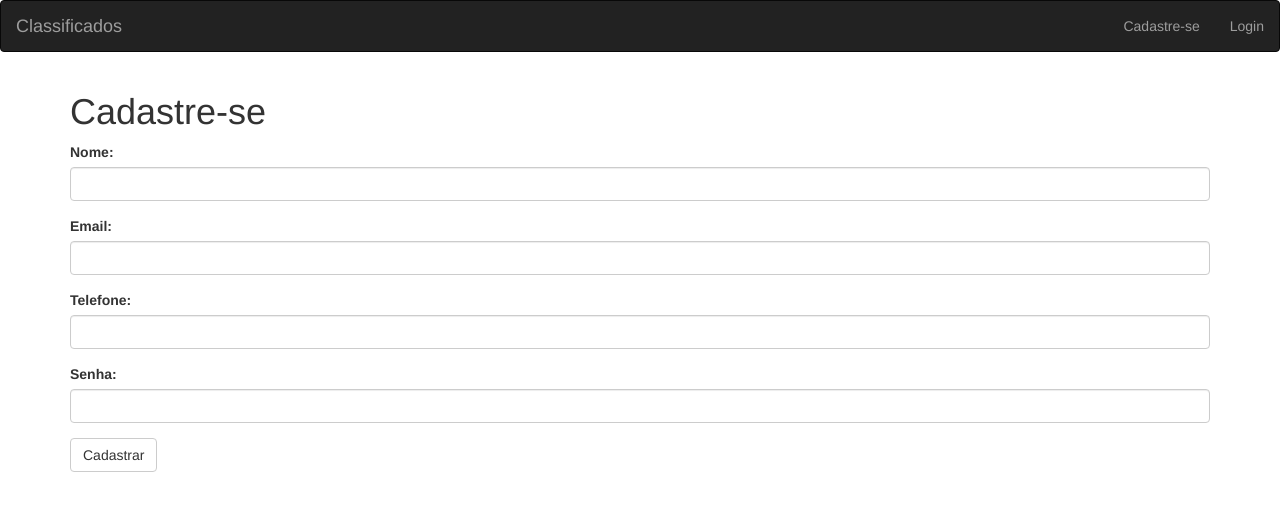
After one commit to elquianel/classificados, a PHP site: page /cadastrar.php in a window 1280 px wide. The commit adds this page. Shown: the top 511 px of the page. Run offline with PHP 8.4, Linux system fonts and the light colour scheme.

Commit message:
adicionando um novo usuario

```diff
--- /dev/null
+++ b/cadastrar.php
@@ -0,0 +1,62 @@
+<?php require 'pages/header.php'; ?>
+<div class="container">
+    <h1>Cadastre-se</h1>
+    <?php
+        require 'classes/usuarios.class.php';
+        $u = new Usuario();
+        if(isset($_POST['nome']) && !empty($_POST['nome'])){
+            $nome = addslashes($_POST['nome']);
+            $email = addslashes($_POST['email']);
+            $telefone = addslashes($_POST['telefone']);
+            $senha = $_POST['senha'];
+
+            if(!empty($nome) && !empty($email) && !empty($telefone) && !empty($senha)){
+                if($u->cadastrar($nome, $email, $telefone, $senha) == true){
+                    ?>
+                    <div class="alert alert-success">
+                        <strong>Parabéns</strong> Cadastrado ocm sucesso. <a href="login.php" class="alert-link">Faça o login agora</a>
+                    </div>
+                    <?php
+                }else{
+                    ?>
+                    <div class="alert alert-danger">
+                        Este usuário já existe! <a href="login.php" class="alert-link">Faça o login agora</a>
+                    </div>
+                    <?php
+                }
+            }else{
+                ?>
+                <div class="alert alert-warning">
+                    Preencha todos os campos
+                </div>
+                <?php
+            }
+        }else{
+
+        }
+    ?>
+    <form method="POST">
+	<div class="form-group">
+        <label>Nome: </label>
+	    <input class="form-control" type="text" name="nome">
+    </div>
+
+    <div class="form-group">
+        <label>Email: </label>
+	    <input class="form-control" type="text" name="email">
+    </div>
+
+	<div class="form-group">
+        <label>Telefone: </label>
+	    <input class="form-control" type="text" name="telefone">
+    </div>
+
+	<div class="form-group">
+        <label>Senha: </label>
+	    <input class="form-control" type="password" name="senha">
+    </div>
+
+	<input class="btn btn-default" type="submit" value="Cadastrar">
+</form>
+</div>
+<?php require 'pages/footer.php'; ?>
--- /dev/null
+++ b/classes/usuarios.class.php
@@ -0,0 +1,23 @@
+<?php
+
+
+class Usuario {
+    public function cadastrar($nome, $email, $telefone, $senha){
+        global $pdo;
+        $sql = $pdo->prepare("SELECT id FROM usuarios WHERE email = :email");
+        $sql->bindValue(":email", $email);
+        $sql->execute();
+
+        if($sql->rowCount() == 0){
+            $sql = $pdo->prepare("INSERT INTO usuarios SET nome = :nome, email = :email, telefone = :telefone, senha = :senha");
+            $sql->bindValue(":nome", $nome);
+            $sql->bindValue(":email", $email);
+            $sql->bindValue(":telefone", $telefone);
+            $sql->bindValue(":senha", md5($senha));
+            $sql->execute();
+        }else{
+            return false;
+        }
+
+    }
+}
--- /dev/null
+++ b/config.php
@@ -0,0 +1,15 @@
+<?php
+
+session_start();
+
+global $pdo;
+
+try {
+    $pdo = new PDO("mysql:dbname=classificados;host=localhost", "root", "");
+} catch (PDOException $e) {
+    echo "FALHOU: ".$e->getMessage();
+    exit;
+}
+
+
+?>
--- a/pages/header.php
+++ b/pages/header.php
@@ -1,3 +1,5 @@
+<?php require 'config.php'; ?>
+
 <!DOCTYPE html>
 <html lang="pt-br">
 <head>
@@ -18,10 +20,13 @@
                     <a href="./" class="navbar-brand">Classificados</a>
                 </div>
                 <ul class="nav navbar-nav navbar-right">
-                    <li><a href="#">Cadastre-se</a></li>
-                    <li><a href="#">Login</a></li>
-                    <!-- <li><a href="#">Meus anúncios</a></li>
-                    <li><a href="#">Sair</a></li> -->
+                    <?php if(isset($_SESSION['cLogin']) && !empty($_SESSION['cLogin'])):?>
+                    <li><a href="anuncions.php">Meus anúncios</a></li>
+                    <li><a href="sair.php">Sair</a></li>
+                    <?php else: ?>
+                    <li><a href="cadastrar.php">Cadastre-se</a></li>
+                    <li><a href="login.php">Login</a></li>
+                    <?php endif; ?>
                 </ul>
             </div>
         </nav>
```
Also changed, not shown: login.php (added).
